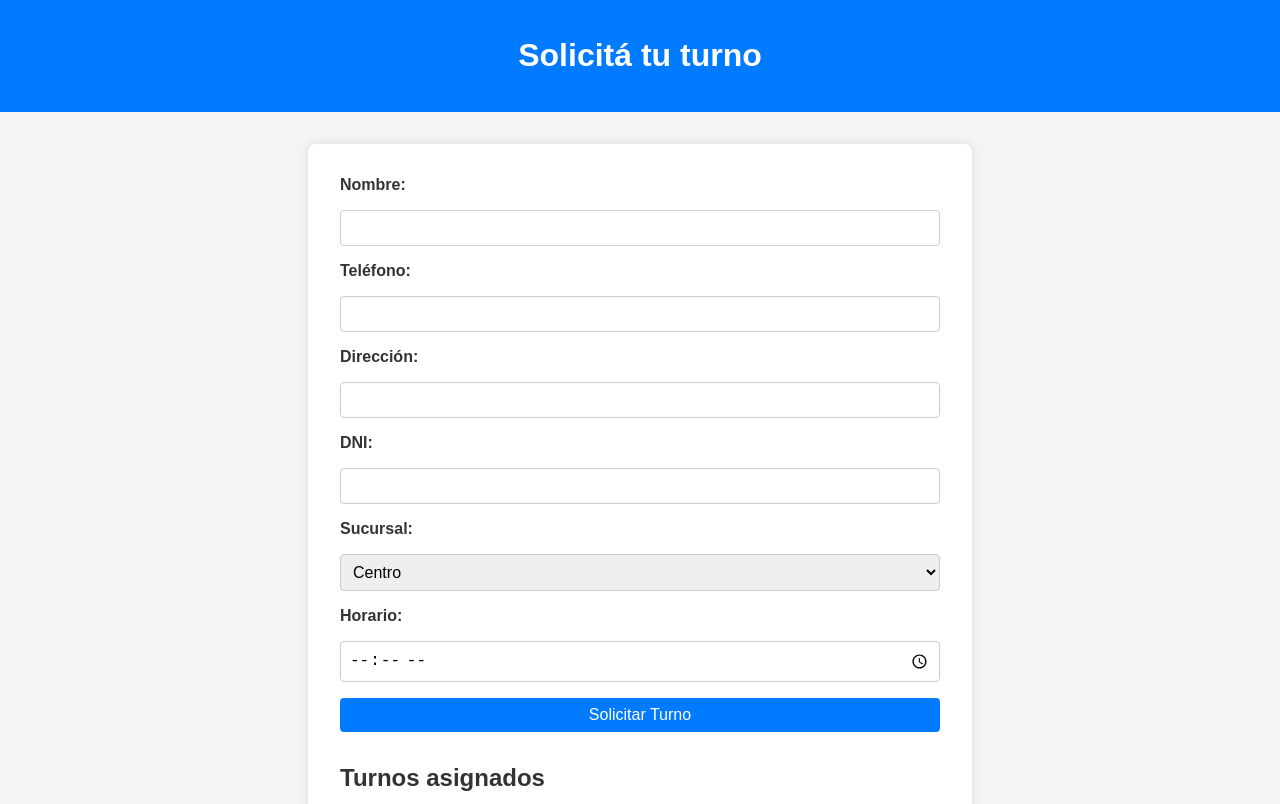
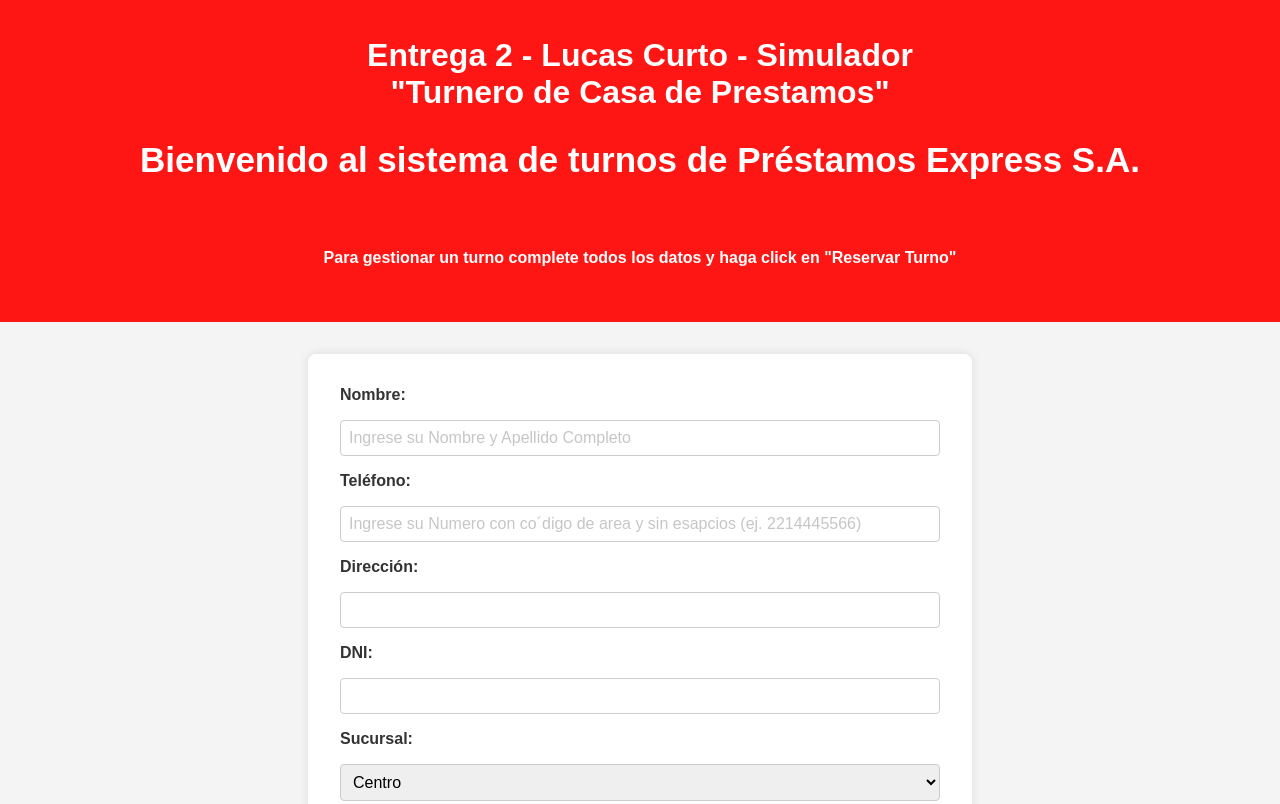
Before and after one commit to lucasc84/Entregable2_Curto, a plain HTML site: page index.html in a window 1280 px wide. Shown: the top 804 px of the page. Drawn offline with Linux system fonts and the light colour scheme.

Commit message:
entrega 2 - cambie colores placehloder y nombres

```diff
--- a/css/styles.css
+++ b/css/styles.css
@@ -8,7 +8,7 @@ body {
 }
 
 header {
-  background-color: #007BFF;
+  background-color: #fd1613;
   color: white;
   padding: 1rem;
   text-align: center;
@@ -41,14 +41,15 @@ input, select, button {
 }
 
 button {
-  background-color: #007BFF;
+  background-color: #fd1613;
   color: white;
   border: none;
   cursor: pointer;
 }
 
 button:hover {
-  background-color: #0056b3;
+  background-color: #970D0B
+;
 }
 
 #turnos {
@@ -64,5 +65,11 @@ button:hover {
   background: #f0f0f0;
   margin-bottom: 0.5rem;
   padding: 0.5rem;
-  border-left: 5px solid #007BFF;
+  border-left: 5px solid #970D0B
+;
 }
+
+input::placeholder {
+  color: #c6c6c6; /* Cambia este valor por el color que prefieras */
+  opacity: 1;  /* Opcional: para que no sea translúcido */
+}
--- a/index.html
+++ b/index.html
@@ -3,21 +3,22 @@
 <head>
   <meta charset="UTF-8">
   <meta name="viewport" content="width=device-width, initial-scale=1.0">
-  <title>Turnos - Casa de Préstamos</title>
+  <title>Entrega 2 - Lucas Curto - Simulador "Turnero de Casa de Prestamos"</title>
   <link rel="stylesheet" href="css/styles.css">
 </head>
 <body>
   <header>
-    <h1>Solicitá tu turno</h1>
+    <h1>Entrega 2 - Lucas Curto - Simulador <br>"Turnero de Casa de Prestamos"</h1>
+                                <h2 style = "font-size:35px">Bienvenido al sistema de turnos de Préstamos Express S.A.</h2><br>
+                                <h4>Para gestionar un turno complete todos los datos y haga click en "Reservar Turno"<br><br></h4>
   </header>
 
   <main>
     <form id="form-turno">
       <label for="nombre">Nombre:</label>
-      <input type="text" id="nombre" required>
-
+<input type="text" id="nombre" required placeholder="Ingrese su Nombre y Apellido Completo">
       <label for="telefono">Teléfono:</label>
-      <input type="tel" id="telefono" required>
+      <input type="tel" id="telefono" required placeholder="Ingrese su Numero con co´digo de area y sin esapcios (ej. 2214445566)">
 
       <label for="direccion">Dirección:</label>
       <input type="text" id="direccion" required>
```
